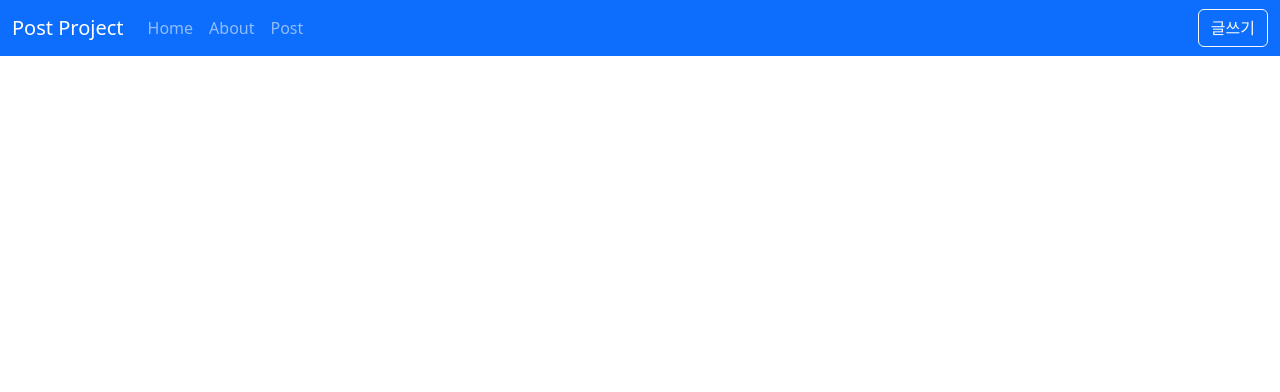
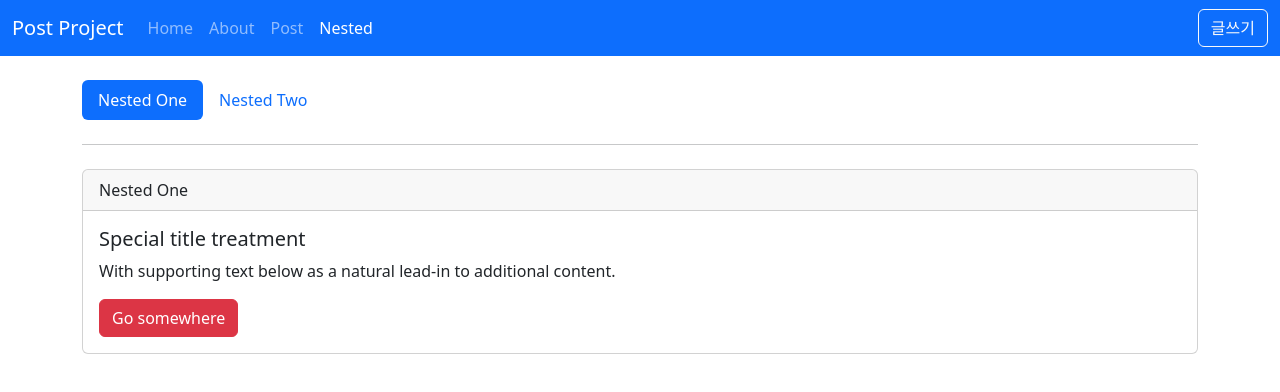
Before and after one commit to red2132/vue_practice_project, a Vue app in the folder vue3-posts/: page /nested/one in a window 1280 px wide. Shown: the top 392 px of the page. Built offline with nearby package versions, Linux system fonts and the light colour scheme; the HTML template or start-up script is replaced by a standard one.

Commit message:
오류 페이지 & 중첩 라우터 설정

```diff
--- a/vue3-posts/src/layouts/HeaderComponent.vue
+++ b/vue3-posts/src/layouts/HeaderComponent.vue
@@ -32,6 +32,11 @@
 								>Post</RouterLink
 							>
 						</li>
+						<li class="nav-item">
+							<RouterLink class="nav-link" active-class="active" to="/nested"
+								>Nested</RouterLink
+							>
+						</li>
 					</ul>
 					<div class="d-flex">
 						<button class="btn btn-outline-light" type="button" @click="goPage">
--- a/vue3-posts/src/layouts/ViewComponent.vue
+++ b/vue3-posts/src/layouts/ViewComponent.vue
@@ -1,6 +1,6 @@
 <template>
 	<main>
-		<div class="container">
+		<div class="container py-4">
 			<RouterView />
 		</div>
 	</main>
--- a/vue3-posts/src/router/index.js
+++ b/vue3-posts/src/router/index.js
@@ -5,6 +5,11 @@
 import PostCreateView from '@/views/posts/PostCreateView.vue';
 import PostDetailView from '@/views/posts/PostDetailView.vue';
 import PostEditView from '@/views/posts/PostEditView.vue';
+import NotFoundView from '@/views/NotFoundView.vue';
+import NestedView from '@/views/nested/NestedView.vue';
+import NestedOneView from '@/views/nested/NestedOneView.vue';
+import NestedTwoView from '@/views/nested/NestedTwoView.vue';
+import NestedHomeView from '@/views/nested/NestedHomeView.vue';
 
 const routes = [
 	{
@@ -38,6 +43,23 @@
 		component: PostEditView,
 		name: 'PostEdit',
 	},
+	{
+		// 정규식 사용해 오류 화면 출력
+		path: '/:pathMatch(.*)*',
+		name: 'NotFound',
+		component: NotFoundView,
+	},
+	{
+		path: '/nested',
+		name: 'Nested',
+		component: NestedView,
+		children: [
+			// path는 절대경로로 취급 /안 써도 됨
+			{ path: '', name: 'NestedHome', component: NestedHomeView },
+			{ path: 'one', name: 'NestedOne', component: NestedOneView },
+			{ path: 'two', name: 'NestedTwo', component: NestedTwoView },
+		],
+	},
 ];
 
 const router = createRouter({
--- /dev/null
+++ b/vue3-posts/src/views/NotFoundView.vue
@@ -0,0 +1,18 @@
+<template>
+	<div>
+		<div class="text-center py-5">
+			<h1>Oops!</h1>
+			<h2>404 Not Found</h2>
+			<div class="text-muted">요청한 페이지를 찾을 수 없습니다</div>
+			<div class="mt-4">
+				<RouterLink to="./">
+					<button class="btn btn-primary">HOME</button>
+				</RouterLink>
+			</div>
+		</div>
+	</div>
+</template>
+
+<script setup></script>
+
+<style lang="scss" scoped></style>
--- /dev/null
+++ b/vue3-posts/src/views/nested/NestedHomeView.vue
@@ -0,0 +1,12 @@
+<template>
+	<div class="card">
+		<div class="card-header">Nested Home</div>
+		<div class="card-body">
+			<h1 class="card-title">Nested routes home...</h1>
+		</div>
+	</div>
+</template>
+
+<script setup></script>
+
+<style lang="scss" scoped></style>
--- /dev/null
+++ b/vue3-posts/src/views/nested/NestedOneView.vue
@@ -0,0 +1,16 @@
+<template>
+	<div class="card">
+		<div class="card-header">Nested One</div>
+		<div class="card-body">
+			<h5 class="card-title">Special title treatment</h5>
+			<p class="card-text">
+				With supporting text below as a natural lead-in to additional content.
+			</p>
+			<a href="#" class="btn btn-danger">Go somewhere</a>
+		</div>
+	</div>
+</template>
+
+<script setup></script>
+
+<style lang="scss" scoped></style>
--- /dev/null
+++ b/vue3-posts/src/views/nested/NestedTwoView.vue
@@ -0,0 +1,16 @@
+<template>
+	<div class="card">
+		<div class="card-header">Nested Two</div>
+		<div class="card-body">
+			<h5 class="card-title">Special title treatment</h5>
+			<p class="card-text">
+				With supporting text below as a natural lead-in to additional content.
+			</p>
+			<a href="#" class="btn btn-warning">Go somewhere</a>
+		</div>
+	</div>
+</template>
+
+<script setup></script>
+
+<style lang="scss" scoped></style>
--- /dev/null
+++ b/vue3-posts/src/views/nested/NestedView.vue
@@ -0,0 +1,31 @@
+<template>
+	<div>
+		<ul class="nav nav-pills">
+			<li class="nav-item">
+				<RouterLink
+					class="nav-link"
+					active-class="active"
+					:to="{ name: 'NestedOne', replace: true }"
+				>
+					<!-- replace의 경우, 대체되는 것이므로 뒤로가기 히스토리에 포함되지 않음  -->
+					Nested One
+				</RouterLink>
+			</li>
+			<li class="nav-item">
+				<RouterLink
+					class="nav-link"
+					active-class="active"
+					:to="{ name: 'NestedTwo', replace: true }"
+				>
+					Nested Two
+				</RouterLink>
+			</li>
+		</ul>
+		<hr class="my-4" />
+		<RouterView></RouterView>
+	</div>
+</template>
+
+<script setup></script>
+
+<style lang="scss" scoped></style>
```
